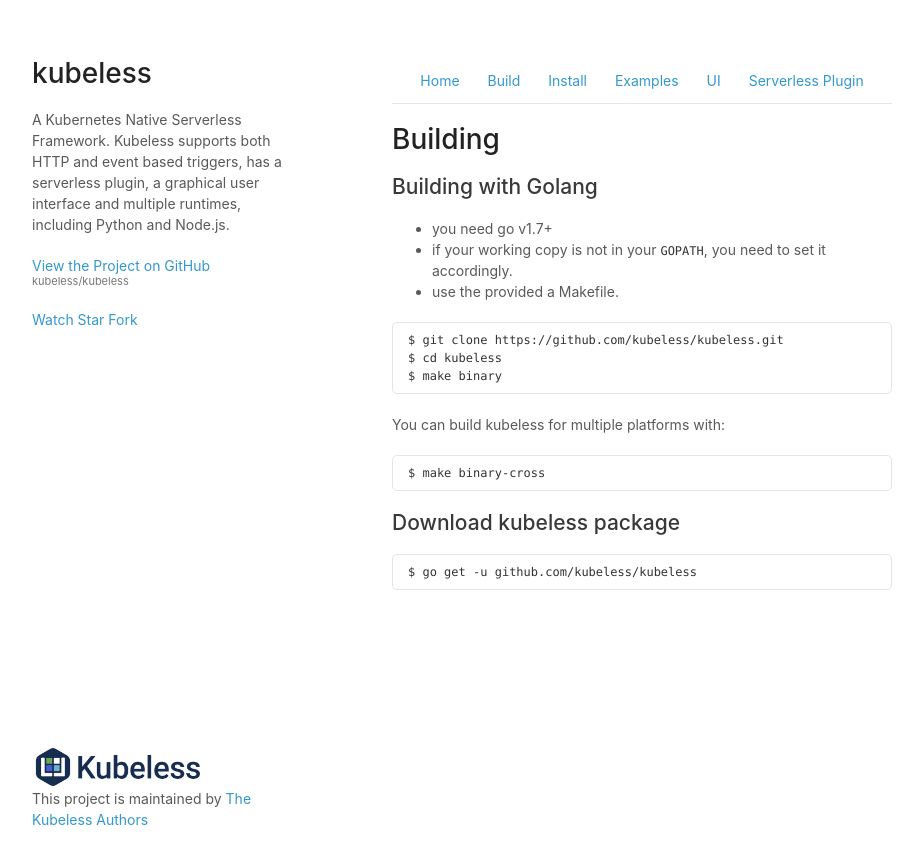
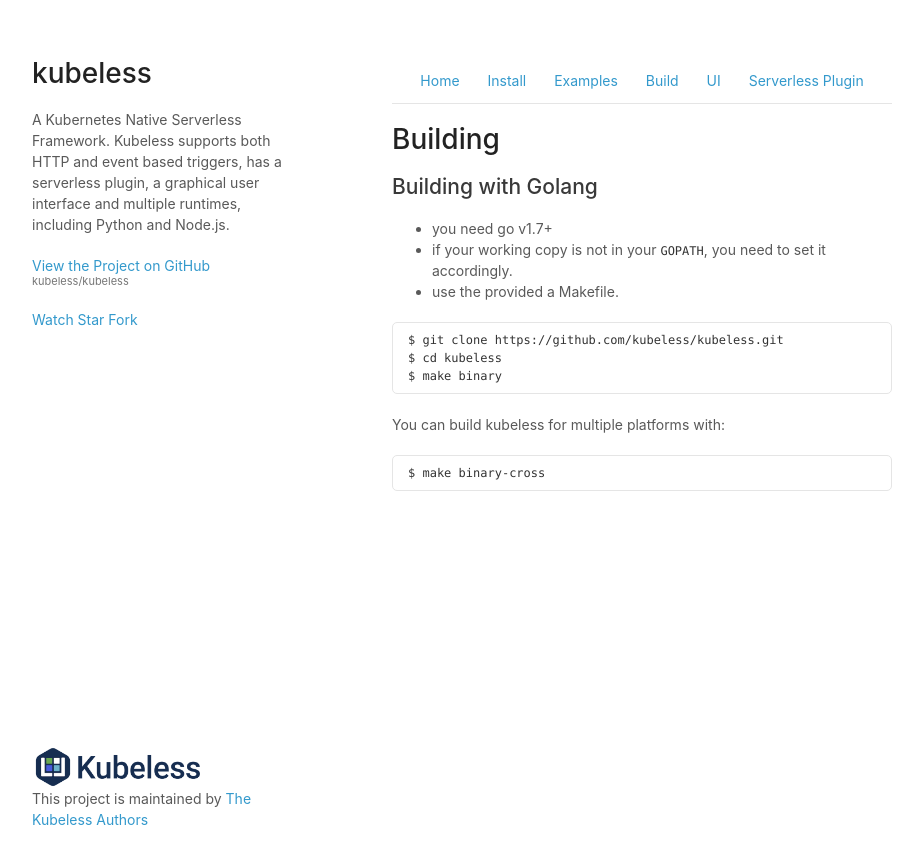
Before and after one commit to vmware-archive/kubeless-website, a Jekyll site: the page built from docs/build.md, in a window 1280 px wide. Shown: the top 864 px of the page, without its empty margins (178-1101 px from the left). Built offline with Jekyll 4.4.1, drawn with Linux system fonts in a browser that asks for light colours; our own code applies the rules of GitHub Pages for plain Markdown files.

Commit message:
fix build docs

````diff
--- a/_data/menu.yml
+++ b/_data/menu.yml
@@ -1,7 +1,7 @@
 items:
   "Home": "/"
-  "Build": "/build/"
   "Install": "/install/"
   "Examples": "/examples/"
+  "Build": "/build"
   "UI": "/ui/"
   "Serverless Plugin": "/serverless/"
--- a/docs/build.md
+++ b/docs/build.md
@@ -22,9 +22,3 @@ You can build kubeless for multiple platforms with:
 ```
 $ make binary-cross
 ```
-
-## Download kubeless package
-
-```
-$ go get -u github.com/kubeless/kubeless
-```
````
